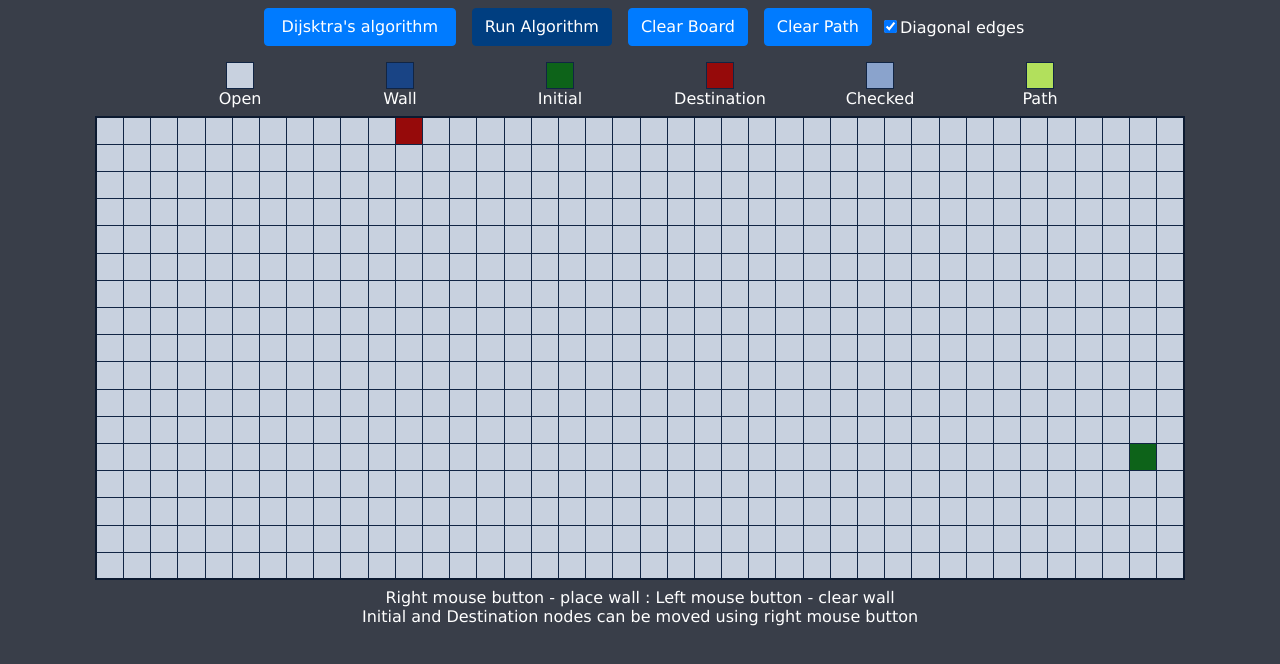
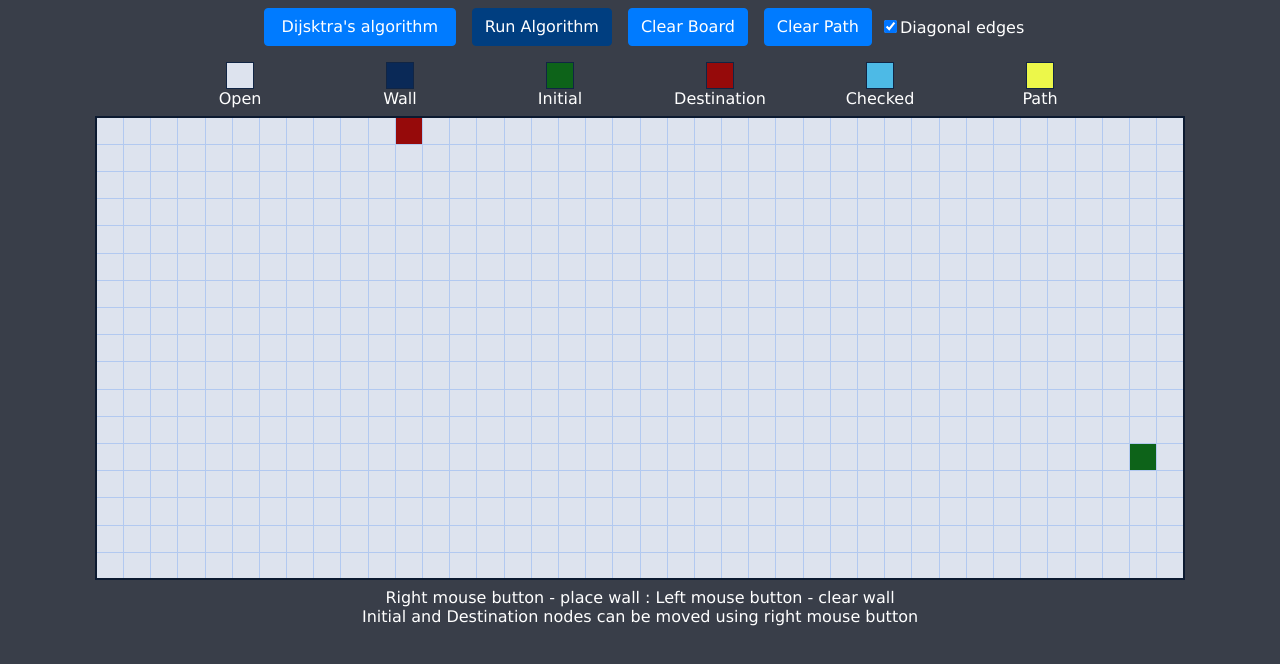
Before and after one commit to xkeloo/pathfinding-visualizer, an Angular app: page / in a window 1280 px wide. Shown: the top 664 px of the page. Built offline with nearby package versions, Linux system fonts and the light colour scheme.

Commit message:
Animtations added

```diff
--- a/src/app/visualizer/components/board/board.animations.ts
+++ b/src/app/visualizer/components/board/board.animations.ts
@@ -1,18 +1,18 @@
-import { style, animate, trigger, transition, state } from '@angular/animations';
+import { style, animate, trigger, transition, state, keyframes, AUTO_STYLE } from '@angular/animations';
 
 export const BoardAnimations = {
   nodeType: trigger('nodeType', [
     state('open', style({
-        backgroundColor: 'rgb(200, 209, 223)'
+        backgroundColor: 'hsl(217, 35%, 90%)'
     })),
     state('checked', style({
-        backgroundColor: 'rgb(138, 163, 204)'
+        backgroundColor: 'hsl(197, 75%, 60%)'
     })),
     state('path', style({
-        backgroundColor: 'rgb(178, 224, 92)'
+        backgroundColor: 'hsl(64, 92%, 63%)'
     })),
     state('wall', style({
-        backgroundColor: 'rgb(25, 68, 133)'
+        backgroundColor: 'hsl(216, 79%, 19%)'
     })),
     state('initial', style({
         backgroundColor: 'rgb(13, 99, 25)'
@@ -20,7 +20,7 @@ export const BoardAnimations = {
     state('destination', style({
         backgroundColor: 'rgb(150, 10, 10)'
     })),
-    /*
+
     transition('initial <=> *', [
       animate(0)
     ]),
@@ -28,17 +28,63 @@ export const BoardAnimations = {
       animate(0)
     ]),
     transition('open => checked', [
+      animate(700, keyframes([
+        style({
+          borderRadius: '50%',
+          height: '50%',
+          width: '50%',
+          margin: 'auto',
+          backgroundColor: 'hsl(197, 90%, 45%)',
+          offset: 0
+        }),
+        style({
+          borderRadius: '40%',
+          height: '60%',
+          width: '60%',
+          margin: 'auto',
+          backgroundColor: 'hsl(197, 87%, 48%)',
+          offset: 0.3
+        }),
+        style({
+          borderRadius: '30%',
+          height: '70%',
+          width: '70%',
+          margin: 'auto',
+          backgroundColor: 'hsl(197, 84%, 51%)',
+          offset: 0.55
+        }),
+        style({
+          borderRadius: '20%',
+          height: '80%',
+          width: '80%',
+          margin: 'auto',
+          backgroundColor: 'hsl(197, 81%, 54%)',
+          offset: 0.75
+        }),
+        style({
+          borderRadius: '10%',
+          height: '90%',
+          width: '90%',
+          margin: 'auto',
+          backgroundColor: 'hsl(197, 77%, 57%)',
+          offset: 0.9
+        }),
+        style({
+          borderRadius: '0%',
+          height: '100%',
+          width: '100%',
+          margin: 'auto',
+          backgroundColor: 'hsl(197, 75%, 60%)',
+          offset: 1
+        })
+      ]))
+    ]),
+    transition('checked => path', [
       animate(500)
     ]),
-    transition('checked => *', [
-      animate(0)
+    transition('open <=> wall', [
+      animate(100)
     ]),
-    transition('path=> *', [
-      animate(0)
-    ]),
-    transition('void => *', [
-      animate(0)
-    ]),*/
     transition('* => *', [
       animate(0)
     ]),
--- a/src/app/visualizer/components/board/board.component.html
+++ b/src/app/visualizer/components/board/board.component.html
@@ -26,9 +26,7 @@
 <table (mouseleave)="onMouseLeave()" (contextmenu)="contextMenuDisable($event)">
     <tr *ngFor="let row of board.nodes; index as y;">
         <td *ngFor="let node of row; index as x">
-            <div class="node" [@.disabled]="animationsDisabled"
-            [@nodeType]="node.type"
-
+            <div class="node" [@.disabled]="animationsDisabled" [@nodeType]="node.type"
             (mousedown)="onMouseDown($event, node)" (mousemove)="onMouseMove($event, node)" (mouseup)="onMouseUp($event, node)">
             </div>
         </td>
--- a/src/app/visualizer/components/board/board.component.scss
+++ b/src/app/visualizer/components/board/board.component.scss
@@ -1,3 +1,14 @@
+.bar {
+    margin: auto;
+    padding: 0.5rem 0;
+    max-width: 68rem;
+    display: flex;
+    align-items: center;
+    justify-content: center;
+    flex-flow: row wrap;
+    color: #fff;
+    text-align: center;
+
     .alorithm-list-btn {
         position: relative;
         width: 12rem;
@@ -24,7 +35,6 @@
         border: 1px solid rgba(0,0,0,.15);
         border-radius: .25rem;
         z-index: 1000;
-}
 
         .algorithm-list-item {
             display: block;
@@ -44,17 +54,6 @@
             text-decoration: none;
             background-color: hsl(211, 100%, 25%);
         }
-
-.bar {
-    margin: auto;
-    padding: 0.5rem 0;
-    max-width: 68rem;
-    display: flex;
-    align-items: center;
-    justify-content: center;
-    flex-flow: row wrap;
-    color: #fff;
-    text-align: center;
     }
 
     .legend-element {
@@ -73,11 +72,11 @@
     }
 
     .legend-tile-open {
-    background-color: rgb(200, 209, 223);
+        background-color: hsl(217, 35%, 90%);
     }
 
     .legend-tile-wall {
-    background-color: rgb(25, 68, 133);
+        background-color: hsl(216, 79%, 19%);
     }
 
     .legend-tile-initial {
@@ -89,32 +88,12 @@
     }
 
     .legend-tile-checked {
-    background-color: rgb(138, 163, 204);
+        background-color: hsl(197, 75%, 60%);
     }
 
     .legend-tile-path {
-    background-color: rgb(178, 224, 92);
+        background-color: hsl(64, 92%, 63%);
     }
-
-table {
-    box-sizing: content-box;
-    border: 2px solid rgb(12, 26, 48);
-    border-collapse: collapse;
-    margin: auto;
-}
-
-td {
-    padding: 0;
-    width: 1.7rem;
-    height: 1.7rem;
-    border: 1px solid rgb(17, 37, 68);
-    border-collapse: collapse;
-}
-
-.node {
-    height: 100%;
-    width: 100%;
-    cursor: pointer;
 }
 
 .btn {
@@ -163,3 +142,24 @@ td {
 .checkbox {
     color: #fff;
 }
+
+
+table {
+    box-sizing: content-box;
+    border: 2px solid rgb(12, 26, 48);
+    border-collapse: collapse;
+    margin: auto;
+    background-color: hsl(217, 35%, 90%);
+    td {
+        padding: 0;
+        width: 1.7rem;
+        height: 1.7rem;
+        border-collapse: collapse;
+        border: 1px solid hsl(218, 67%, 82%);
+        .node {
+            height: 100%;
+            width: 100%;
+            cursor: pointer;
+        }
+    }
+}
--- a/src/app/visualizer/components/board/board.component.ts
+++ b/src/app/visualizer/components/board/board.component.ts
@@ -37,6 +37,9 @@ export class BoardComponent implements OnInit {
 
     this.calculating = true;
 
+    if (delay != 0)
+      this.animationsDisabled = false;
+
     let result;
     switch(this.activeAlgorithm) {
       case 0: result = DijkstrasAlgorithm.calculatePath(this.board, delay); break;
@@ -55,12 +58,14 @@ export class BoardComponent implements OnInit {
     if (this.calculating) return;
     this.board.clearBoard();
     this.pathCalculated = false;
+    this.animationsDisabled = false;
   }
 
   clearPath() {
     if (this.calculating) return;
     this.board.clearPath();
     this.pathCalculated = false;
+    this.animationsDisabled = false;
   }
 
   toggleDiagonalEdges() {
@@ -76,8 +81,11 @@ export class BoardComponent implements OnInit {
 
   setActiveAlgorithm(index: number) {
     this.activeAlgorithm = index;
-    if (this.pathCalculated)
+
+    if (this.pathCalculated) {
+      this.algorithmsListShowed = !this.algorithmsListShowed;
       this.visualize(this.algorithmDelay);
+    }
   }
 
   contextMenuDisable(event: MouseEvent) {
```
Also changed, not shown: 12 other files (tests, documents, lock files or other folders). Lines whose indentation alone changed are shown as unchanged.
